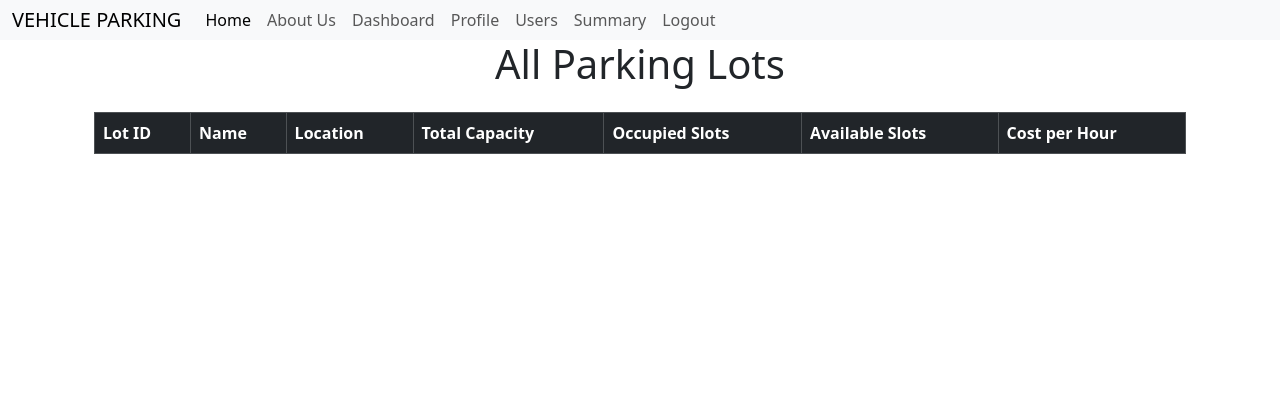
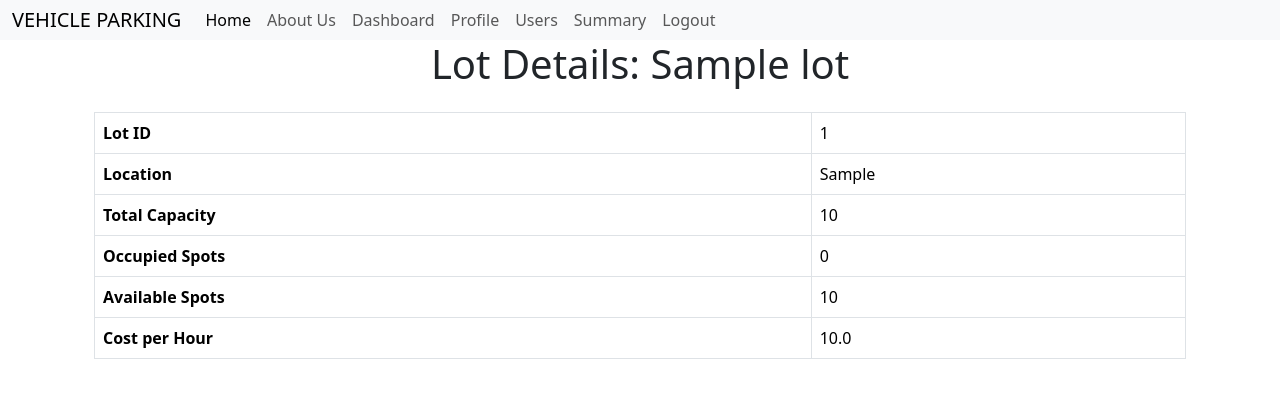
Before and after one commit to 24f1001256/VEHICLE-PARKING-APP-, a Flask app: page /admin/1/show in a window 1280 px wide. Shown: the top 398 px of the page. Run offline with Flask 3, Linux system fonts and the light colour scheme; a user stored in the database is signed in; tables that the repository leaves empty hold one stand-in row (values such as "Sample post"); lists and menus that the app fills with data are empty; some libraries are stand-ins or nearby versions.

Commit message:
Update show_lot.html

```diff
--- a/templates/lot/show_lot.html
+++ b/templates/lot/show_lot.html
@@ -5,34 +5,16 @@
 {% endblock %}
 
 {% block content %}
-    <h1 class="text-center mb-4">All Parking Lots</h1>
+    <h1 class="text-center mb-4">Lot Details: {{ lot.lot_name }}</h1>
 
-    <div class="container">
-        <table class="table table-bordered table-hover table-striped">
-            <thead class="table-dark">
-                <tr>
-                    <th>Lot ID</th>
-                    <th>Name</th>
-                    <th>Location</th>
-                    <th>Total Capacity</th>
-                    <th>Occupied Slots</th>
-                    <th>Available Slots</th>
-                    <th>Cost per Hour</th>
-                </tr>
-            </thead>
-            <tbody>
-                {% for lot in lots %}
-                <tr>
-                    <td>{{ lot.lot_id }}</td>
-                    <td>{{ lot.lot_name }}</td>
-                    <td>{{ lot.location }}</td>
-                    <td>{{ lot.capacity }}</td>
-                    <td>{{ lot.occupied if lot.occupied is defined else 0 }}</td>
-                    <td>{{ lot.capacity - (lot.occupied if lot.occupied is defined else 0) }}</td>
-                    <td>{{ lot.per_hour_cost }}</td>
-                </tr>
-                {% endfor %}
-            </tbody>
-        </table>
-    </div>
+<div class="container">
+  <table class="table table-bordered">
+    <tr><th>Lot ID</th><td>{{ lot.lot_id }}</td></tr>
+    <tr><th>Location</th><td>{{ lot.location }}</td></tr>
+    <tr><th>Total Capacity</th><td>{{ lot.capacity }}</td></tr>
+    <tr><th>Occupied Spots</th><td>{{ occupied }}</td></tr>
+    <tr><th>Available Spots</th><td>{{ available }}</td></tr>
+    <tr><th>Cost per Hour</th><td>{{ lot.per_hour_cost }}</td></tr>
+  </table>
+</div>
 {% endblock %}
```
